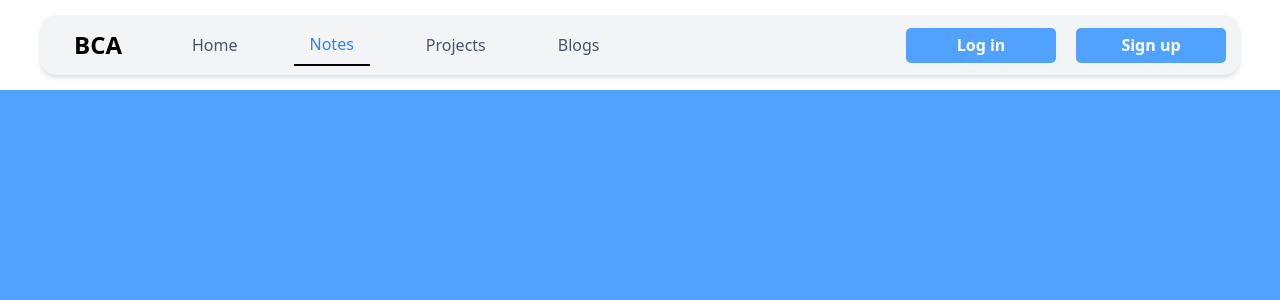
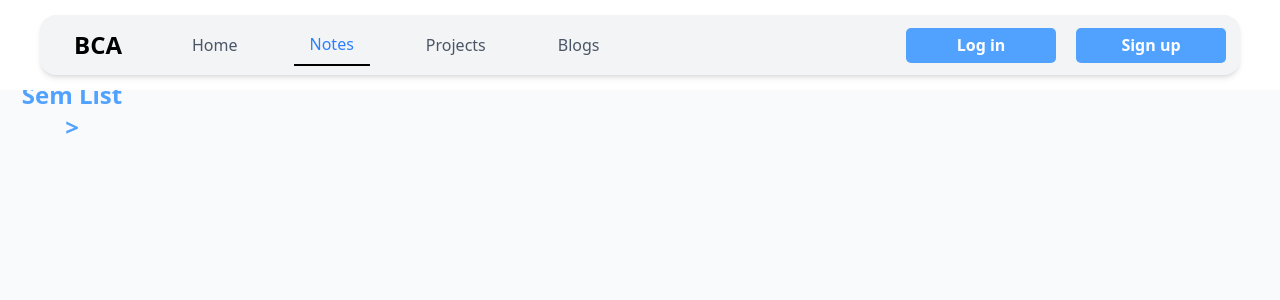
Before and after one commit to SharwanKunwar/BCA-Aspirant-Hub-0.1, a React (Vite) app in the folder BCA-Aspirant-Hub/: page /notes in a window 1280 px wide. Shown: the top 300 px of the page. Built offline with nearby package versions, Linux system fonts and the light colour scheme.

Commit message:
fixed small bug or whatever in notes

```diff
--- a/BCA-Aspirant-Hub/src/Home/Notes.jsx
+++ b/BCA-Aspirant-Hub/src/Home/Notes.jsx
@@ -35,7 +35,7 @@ function Notes() {
       </div>
 
       {/* Main Content */}
-      <div className="bg-blue-400 w-full h-screen">
+      <div className="bg-gray-50 w-full h-screen">
         <Outlet />
       </div>
     </>
```
